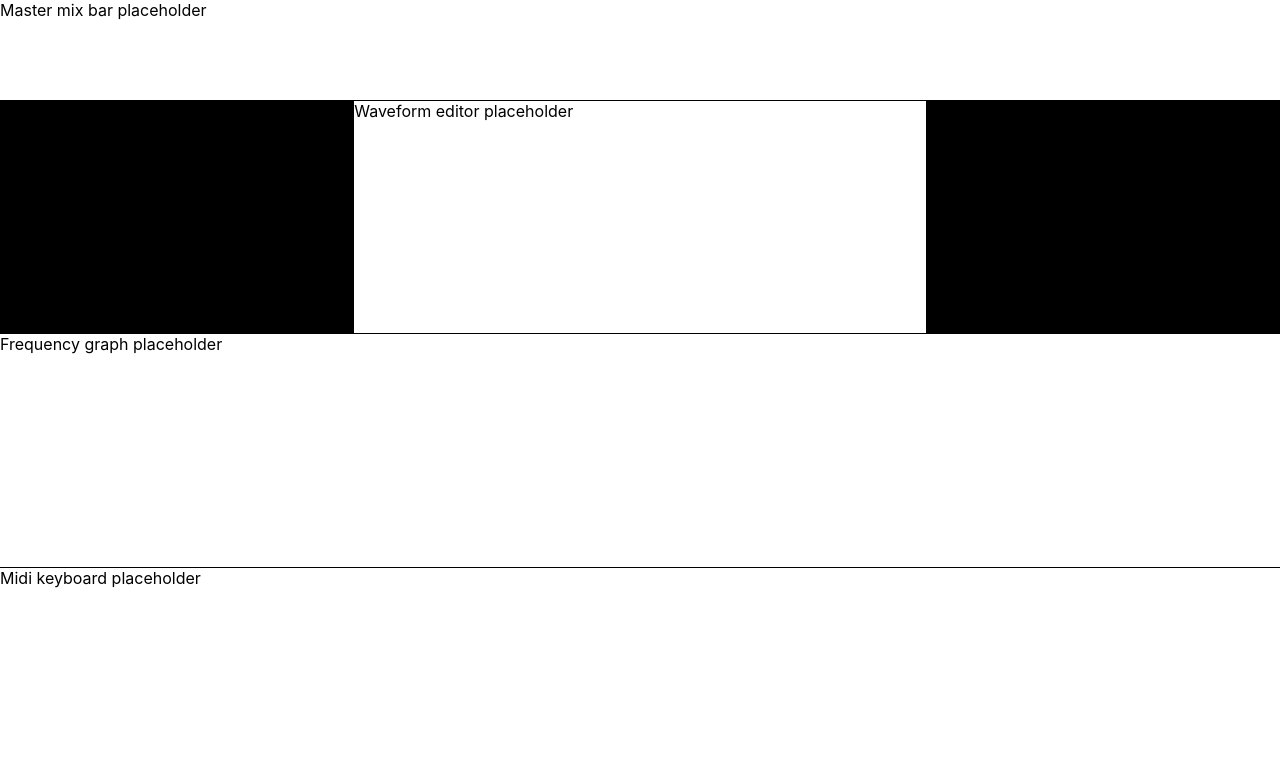
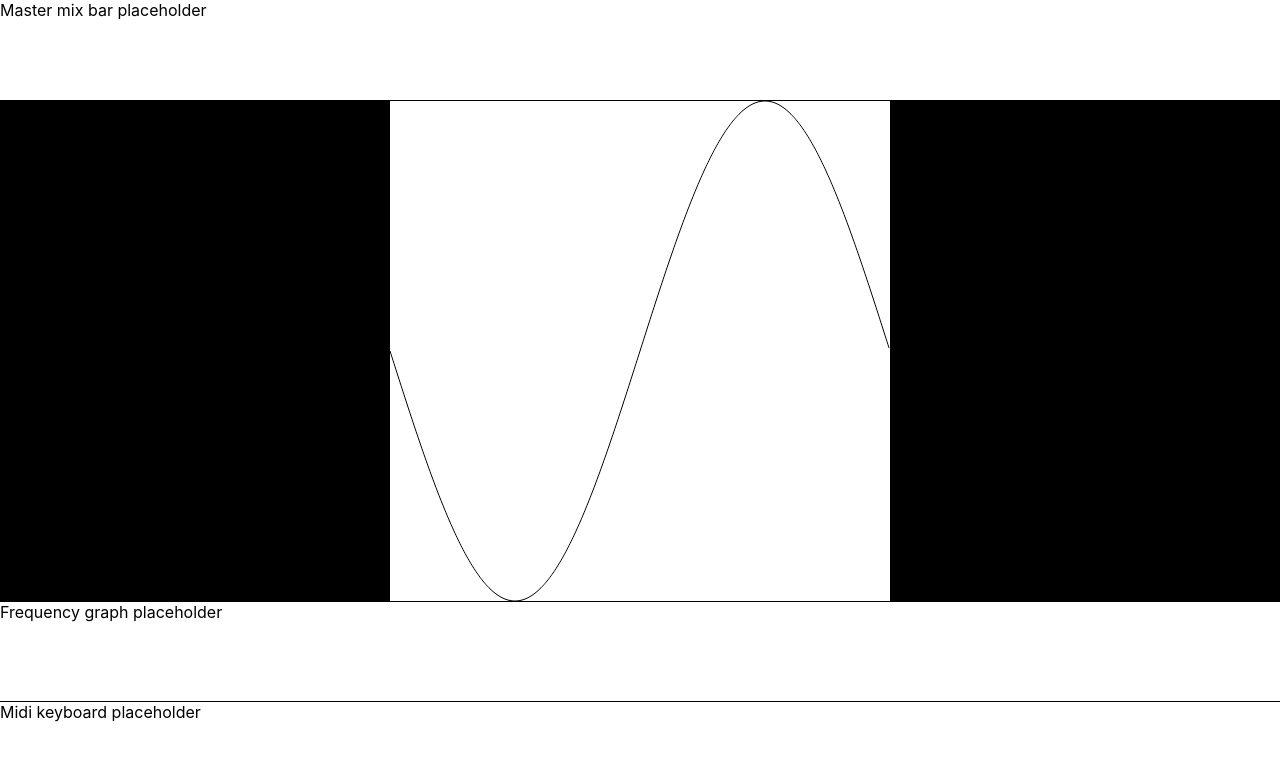
Before and after one commit to TSpierings/WaveformSynthesizer, a React (Create React App) app: page / in a window 1280 px wide. Shown: the top 760 px of the page. Built offline with nearby package versions, Linux system fonts and the light colour scheme.

Commit message:
Add waveform editor with canvas

```diff
--- /dev/null
+++ b/src/components/waveform-editor/waveform-editor.scss
@@ -0,0 +1,11 @@
+.editor {
+  display: flex;
+  justify-content: center;
+  height: 100%;
+
+  canvas {
+    height: 100%;
+    image-rendering: pixelated;
+    background-color: white;
+  }
+}
--- /dev/null
+++ b/src/components/waveform-editor/waveform-editor.tsx
@@ -0,0 +1,67 @@
+import './waveform-editor.scss';
+import * as React from 'react';
+
+interface WaveformEditorState {
+  waveformBuffer: Array<number>;
+}
+
+export class WaveformEditor extends React.Component<{}, WaveformEditorState> {
+  // Ammount of samples a waveform has.
+  static waveBufferLength = 500;
+
+  private canvasRef: React.RefObject<HTMLCanvasElement>;
+
+  constructor(props: any) {
+    super(props);
+
+    this.canvasRef = React.createRef();
+
+    this.state = {
+      waveformBuffer: this.initWaveformBuffer()
+    }
+  }
+
+  /**
+   * Initialize a waveform buffer of the default size and fill it with a perfect sine wave.
+   * @returns An array of numbers representing the initialized waveform.
+   */
+  initWaveformBuffer(): Array<number> {
+    const newBuffer = new Array<number>(WaveformEditor.waveBufferLength);
+
+    for(let i = 0; i < newBuffer.length; i++) {
+      newBuffer[i] = Math.sin(i * (Math.PI * 2 / WaveformEditor.waveBufferLength));
+    }
+
+    return newBuffer;
+  }
+
+  /**
+   * Draw the waveform buffer on the canvas.
+   */
+  drawWaveform() {
+    const canvas = this.canvasRef.current as HTMLCanvasElement;
+    const ctx = canvas.getContext("2d") as CanvasRenderingContext2D;
+    const waveformBuffer = this.state.waveformBuffer;
+    ctx.imageSmoothingEnabled = false;
+
+    ctx.clearRect(0, 0, canvas.width, canvas.height);
+    ctx.moveTo(0, canvas.height / 2);
+    ctx.beginPath();
+
+    for(let i = 0; i < waveformBuffer.length; i++) {
+      ctx.lineTo(i * (canvas.width / waveformBuffer.length), canvas.height / 2 + waveformBuffer[i] * canvas.height / 2);
+    }
+
+    ctx.stroke();
+  }
+
+  componentDidMount() {
+    this.drawWaveform();
+  }
+
+  render() {
+    return <div className='editor'>
+      <canvas ref={this.canvasRef} width={WaveformEditor.waveBufferLength} height={WaveformEditor.waveBufferLength}/>
+    </div>
+  }
+}
--- a/src/components/waveform-synthesizer/waveform-synthesizer.scss
+++ b/src/components/waveform-synthesizer/waveform-synthesizer.scss
@@ -1,7 +1,7 @@
 .waveform-synthesizer {
   display: grid;
   grid-template-columns: repeat(3, auto);
-  grid-template-rows: 100px repeat(3, auto);
+  grid-template-rows: 100px max-content repeat(2, auto);
   height: 100vh;
   gap: 1px;
   background-color: black;
@@ -18,6 +18,7 @@
   .waveform-editor {
     grid-column: 2;
     grid-row: 2;
+    background-color: black;
   }
 
   .frequency-graph {
--- a/src/components/waveform-synthesizer/waveform-synthesizer.tsx
+++ b/src/components/waveform-synthesizer/waveform-synthesizer.tsx
@@ -1,11 +1,12 @@
 import './waveform-synthesizer.scss';
 import * as React from 'react';
+import { WaveformEditor } from 'components/waveform-editor/waveform-editor';
 
 export class WaveformSynthesizer extends React.Component<{}, {}> {
   render() {
     return <div className='waveform-synthesizer'>
       <div className='master'><label>Master mix bar placeholder</label></div>
-      <div className='waveform-editor'><label>Waveform editor placeholder</label></div>
+      <div className='waveform-editor'><WaveformEditor /></div>
       <div className='frequency-graph'><label>Frequency graph placeholder</label></div>
       <div className='midi-keyboard'><label>Midi keyboard placeholder</label></div>
     </div>;
```
